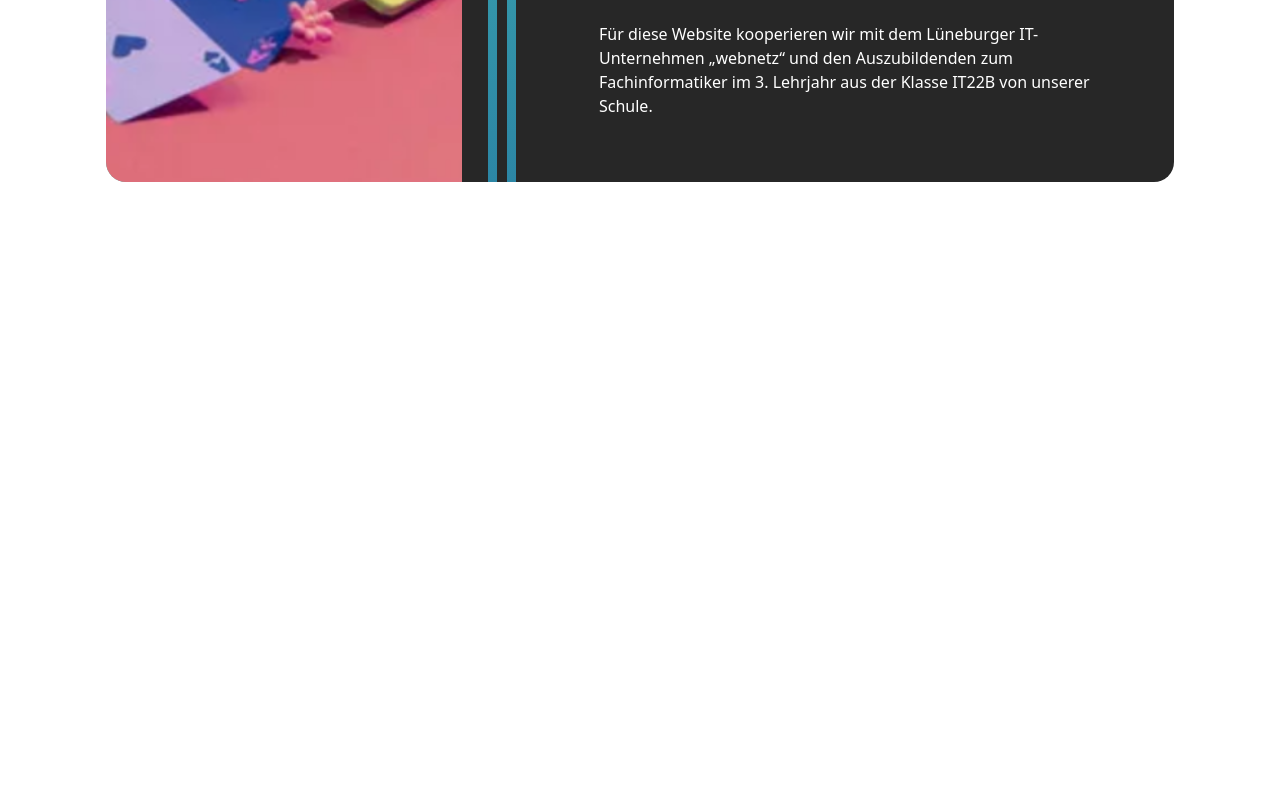
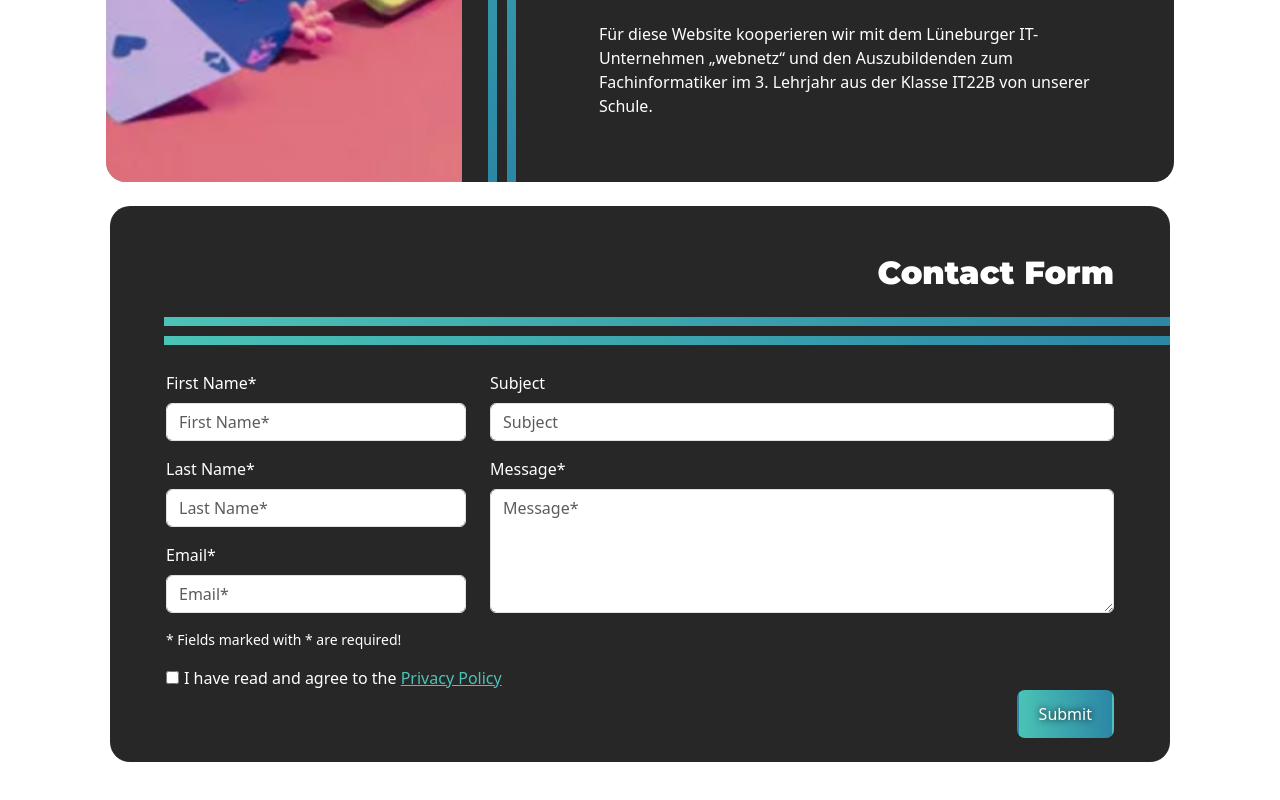
Before and after one commit to Doner-mit-alles/wirtschaft-live, a Vue app: page / in a window 1280 px wide. Shown: the part 1500-2300 px from the top of the page. Before the commit the page ends 1730 px from the top, so only its background shows below. Built offline with nearby package versions, Linux system fonts and the light colour scheme.

Commit message:
[31] add new component - edit BootstrapTemplate - new ContactForm Component - build new snippets - add general stylings

```diff
--- a/src/App.vue
+++ b/src/App.vue
@@ -2,14 +2,15 @@
 import BootstrapTemplate from './components/BootstrapTemplate.vue';
 import TextAndImageTemplate from './components/TextAndImageTemplate.vue'
 import HeadlineContainer from './components/HeadlineContainer.vue'
+import ContactForm from './components/ContactForm.vue'
 </script>
 
 <template>
   <main class="container mt-5 px-5 px-lg-5 px-md-4">
-<!--    BootstrapTemplate wieder reinsetzen-->
     <BootstrapTemplate />
     <HeadlineContainer />
     <TextAndImageTemplate />
+    <ContactForm />
   </main>
   <footer class="container mt-5 px-5 px-md-5 mb-4" id="footer">
   </footer>
--- a/src/assets/styles.css
+++ b/src/assets/styles.css
@@ -1,10 +1,39 @@
 @import url('https://fonts.googleapis.com/css2?family=Montserrat:ital,wght@0,100..900;1,100..900&display=swap');
 
+/*Bootstrap Variablen*/
 :root {
     --bs-primary: #272727;
     --bs-primary-rgb: 39, 39, 39;
     --bs-secondary: #4BC3B6;
     --bs-secondary-rgb: 75, 195, 182;
+    --border-radius: 20px;
+}
+
+:root {
+    --linear-gradiant-element-vertical: linear-gradient(#4BC3B6, #2C86A5);
+    --linear-gradiant-element-horizontal: linear-gradient(to right, #4BC3B6, #2C86A5);
+}
+
+a {
+    color: #4BC3B6;
+}
+
+.btn-primary {
+    background: var(--linear-gradiant-element-horizontal);
+    padding: 0.625rem 1.25rem;
+    color: white;
+    font-size: 1rem;
+    text-shadow: 0 0 7px rgba(0, 0, 0, 1);
+    border-radius: 8px;
+    border: 2px solid transparent;
+    box-sizing: border-box;
+    transition: all 0.3s ease;
+}
+
+.btn-primary:hover {
+    border-radius: 8px;
+    border: 2px solid #4BC3B6;
+    background: transparent;
 }
 
 h1, h2 {
@@ -30,16 +59,15 @@ p {
 }
 
 .border-radius-20-right {
-    border-top-right-radius: 20px;
-    border-bottom-right-radius: 20px;
+    border-top-right-radius: var(--border-radius);
+    border-bottom-right-radius: var(--border-radius);
 }
 
 @media (max-width: 768px) {
     .border-radius-20-right {
-        color: red;
         border-top-right-radius: 0;
-        border-bottom-right-radius: 20px;
-        border-bottom-left-radius: 20px;
+        border-bottom-right-radius: var(--border-radius);
+        border-bottom-left-radius: var(--border-radius);
     }
 }
 
@@ -50,7 +78,6 @@ p {
 
 @media (max-width: 768px) {
     .border-radius-20-left {
-        color: red;
         border-bottom-left-radius: 0;
         border-top-right-radius: 20px;
         border-top-left-radius: 20px;
--- a/src/components/BootstrapTemplate.vue
+++ b/src/components/BootstrapTemplate.vue
@@ -70,14 +70,14 @@
 
   <!-- Row mit 1 Spalte -->
   <div class="row g-3 mb-4">
-    <div class="col-12 col-12 bg-dark text-white text-center p-3">
+    <div class="col-12 bg-dark text-white text-center p-3">
       Kontaktformular (100%)
     </div>
   </div>
 
-  <!-- Footer -->
+  <!-- Footer, soll nicht hierrein, lediglich zum finden -->
   <footer class="row g-3 mb-4">
-    <div class="col-12 col-12 bg-success text-black text-center p-3">
+    <div class="col-12 bg-success text-black text-center p-3">
       Footer (100%)
     </div>
   </footer>
--- /dev/null
+++ b/src/components/ContactForm.vue
@@ -0,0 +1,111 @@
+<script setup lang="ts">
+</script>
+
+<template>
+  <div class="row g-3 mb-4 g-2">
+    <div class="col-12 bg-primary container-wrapper">
+      <h2 class="headline text-md-end text-left px-4 px-md-5 pt-md-5 pt-4 pb-2 pb-md-3">
+        {{ $t("container.contactForm.headline")}}
+      </h2>
+
+      <div class="linear-gradiant-element d-md-block d-none">
+      </div>
+
+      <div class="linear-gradiant-element d-md-block d-none">
+      </div>
+
+      <form class="contact" aria-labelledby="contact-form-heading" role="form">
+        <fieldset class="form-group">
+          <div class="row mb-2 px-4 px-md-5 py-3">
+            <!-- Linke Spalte: Vorname, Nachname, E-Mail, Betreff -->
+            <div class="col-md-4 col-12">
+              <div class="mb-3">
+                <label for="surname" class="form-label">{{ $t("container.contactForm.inputFields.surname") }}</label>
+                <input id="surname" :placeholder="$t('container.contactForm.inputFields.surname')" name="surname" type="text" class="form-control" required aria-required="true">
+              </div>
+
+              <div class="mb-3">
+                <label for="lastname" class="form-label">{{ $t("container.contactForm.inputFields.lastname") }}</label>
+                <input id="lastname" :placeholder="$t('container.contactForm.inputFields.lastname')" name="lastname" type="text" class="form-control" required aria-required="true">
+              </div>
+
+              <div class="mb-3">
+                <label for="email" class="form-label">{{ $t("container.contactForm.inputFields.email") }}</label>
+                <input id="email" :placeholder="$t('container.contactForm.inputFields.email')" name="email" type="email" class="form-control" required aria-required="true">
+              </div>
+            </div>
+            <!-- Rechte Spalte: Nachricht (nimmt den Rest des Platzes ein) -->
+            <div class="col-md-8 col-12">
+              <div class="mb-3">
+                <label for="subject" class="form-label">{{ $t("container.contactForm.inputFields.subject") }}</label>
+                <input id="subject" :placeholder="$t('container.contactForm.inputFields.subject')" name="subject" type="text" class="form-control">
+              </div>
+
+              <div class="mb-3">
+                <label for="message" class="form-label">{{ $t("container.contactForm.inputFields.message") }}</label>
+                <textarea id="message" :placeholder="$t('container.contactForm.inputFields.message')" name="message" class="form-control" rows="5" required aria-required="true"></textarea>
+              </div>
+            </div>
+            <!--Unterer Teil-->
+            <p class="info">{{ $t("container.contactForm.infoText") }}</p>
+
+            <label for="privacy-checkbox">
+              <input id="privacy-checkbox" name="privacy-checkbox" type="checkbox">
+              <span v-html="$t('container.contactForm.privacyCheckbox', { url: 'https://example.com/datenschutz' })"></span>
+            </label>
+
+            <div class="col-12 text-end">
+              <button class="btn btn-primary" type="submit">{{ $t("container.contactForm.submit") }}</button>
+            </div>
+          </div>
+        </fieldset>
+      </form>
+    </div>
+  </div>
+</template>
+
+<style scoped>
+.headline {
+  color: white;
+}
+
+#message {
+  height: 124px;
+}
+
+.container-wrapper {
+  border-radius: var(--border-radius);
+}
+
+.info {
+  color: white;
+  font-size: 0.875rem
+}
+
+#privacy-checkbox input {
+  margin-right: 10px;
+}
+
+.contact {
+  input {
+    width: 100%;
+  }
+
+  label {
+    color: white;
+  }
+}
+
+.contact input[type=checkbox] {
+  width: fit-content;
+  margin-right: 0.312rem;
+}
+
+.linear-gradiant-element {
+  background-image: var(--linear-gradiant-element-horizontal);
+  height: 9px;
+  margin-bottom: 0.625rem;
+  margin-left: 46px;
+  margin-right: -8px;
+}
+</style>
--- a/src/components/TextAndImageTemplate.vue
+++ b/src/components/TextAndImageTemplate.vue
@@ -46,7 +46,7 @@
 .linear-gradiant-element-wrapper {
   gap: 0.6rem;
   .linear-gradiant-element {
-    background-image: linear-gradient(#4BC3B6, #2C86A5);
+    background-image: var(--linear-gradiant-element-vertical);
     width: 9px;
     height: 97%;
     @media (min-width: 992px) {
--- a/src/locales/de.json
+++ b/src/locales/de.json
@@ -1,4 +1,17 @@
 {
-  "welcome": "Willkommen",
-  "description": "Dies ist eine Beispielbeschreibung."
+  "container": {
+    "contactForm": {
+      "headline": "Kontaktformular",
+      "inputFields": {
+        "surname": "Vorname*",
+        "lastname": "Nachname*",
+        "email": "E-Mail*",
+        "subject": "Betreff",
+        "message": "Nachricht*"
+      },
+      "infoText": "* Mit * markierte Felder sind Pflichtfelder!",
+      "submit": "Senden",
+      "privacyCheckbox": "Ich habe die <a href=\"{url}\">Datenschutzerklärung</a> gelesen und bin einverstanden"
+    }
+  }
 }
--- a/src/locales/en.json
+++ b/src/locales/en.json
@@ -1,4 +1,17 @@
 {
-  "welcome": "Welcome",
-  "description": "This is an example description."
+  "container": {
+    "contactForm": {
+      "headline": "Contact Form",
+      "inputFields": {
+        "surname": "First Name*",
+        "lastname": "Last Name*",
+        "email": "Email*",
+        "subject": "Subject",
+        "message": "Message*"
+      },
+      "infoText": "* Fields marked with * are required!",
+      "submit": "Submit",
+      "privacyCheckbox": "I have read and agree to the <a href=\"{url}\">Privacy Policy</a>"
+    }
+  }
 }
```
